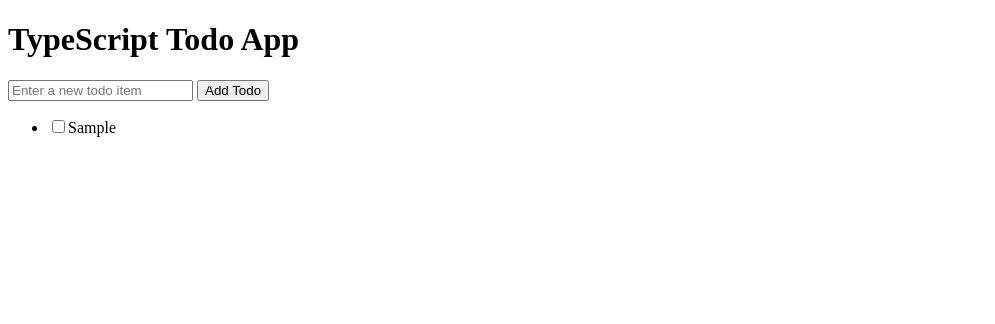
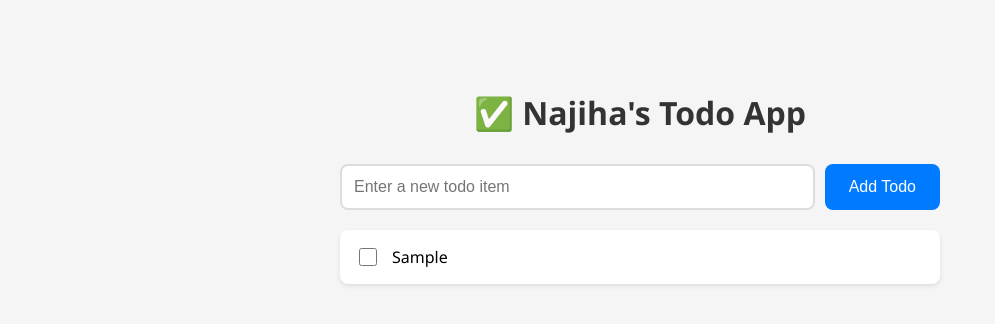
Before and after one commit to najiha2002/project_alpha, a website: page todo-app-1/index.html in a window 1280 px wide. Both pictures are taken after typing "Sample" into the empty fields and a click on the button "Add Todo". Shown: the whole page, without its empty margins (0-995 px from the left). Drawn offline with Linux system fonts and the light colour scheme; no server answers.

Commit message:
upgrade styling

```diff
--- a/todo-app-1/index.html
+++ b/todo-app-1/index.html
@@ -3,13 +3,105 @@
 <head>
     <meta charset="UTF-8">
     <meta name="viewport" content="width=device-width, initial-scale=1.0">
-    <title>TypeScript Todo App</title>
+    <title>Najiha's Todo App</title>
+    <style>
+        body {
+            font-family: 'Segoe UI', Tahoma, Geneva, Verdana, sans-serif;
+            max-width: 600px;
+            margin: 50px auto;
+            padding: 20px;
+            background-color: #f5f5f5;
+        }
+
+        h1 {
+            color: #333;
+            text-align: center;
+            margin-bottom: 30px;
+        }
+
+        .input-container {
+            display: flex;
+            gap: 10px;
+            margin-bottom: 20px;
+        }
+
+        #todo-input {
+            flex: 1;
+            padding: 12px;
+            font-size: 16px;
+            border: 2px solid #ddd;
+            border-radius: 8px;
+            outline: none;
+            transition: border-color 0.3s;
+        }
+
+        #todo-input:focus {
+            border-color: #007bff;
+        }
+
+        #add-btn {
+            padding: 12px 24px;
+            font-size: 16px;
+            background-color: #007bff;
+            color: white;
+            border: none;
+            border-radius: 8px;
+            cursor: pointer;
+            transition: background-color 0.3s;
+        }
+
+        #add-btn:hover {
+            background-color: #0056b3;
+        }
+
+        #todo-list {
+            list-style: none;
+            padding: 0;
+        }
+
+        #todo-list li {
+            background: white;
+            margin: 10px 0;
+            padding: 15px;
+            border-radius: 8px;
+            box-shadow: 0 2px 4px rgba(0,0,0,0.1);
+            display: flex;
+            align-items: center;
+            gap: 12px;
+            transition: all 0.3s ease;
+        }
+
+        #todo-list li:hover {
+            transform: translateY(-2px);
+            box-shadow: 0 4px 8px rgba(0,0,0,0.15);
+        }
+
+        #todo-list input[type="checkbox"] {
+            width: 18px;
+            height: 18px;
+            cursor: pointer;
+        }
+
+        #todo-list span {
+            flex: 1;
+            font-size: 16px;
+            transition: all 0.3s ease;
+        }
+
+        .completed {
+            color: #888 !important;
+            font-style: italic !important;
+            text-decoration: line-through !important;
+        }
+    </style>
 </head>
 <body>
-    <h1>TypeScript Todo App</h1>
+    <h1>✅ Najiha's Todo App</h1>
 
-    <input type="text" id="todo-input" placeholder="Enter a new todo item">
-    <button id="add-btn">Add Todo</button>
+    <div class="input-container">
+        <input type="text" id="todo-input" placeholder="Enter a new todo item">
+        <button id="add-btn">Add Todo</button>
+    </div>
 
     <ul id="todo-list"></ul>
 
```
